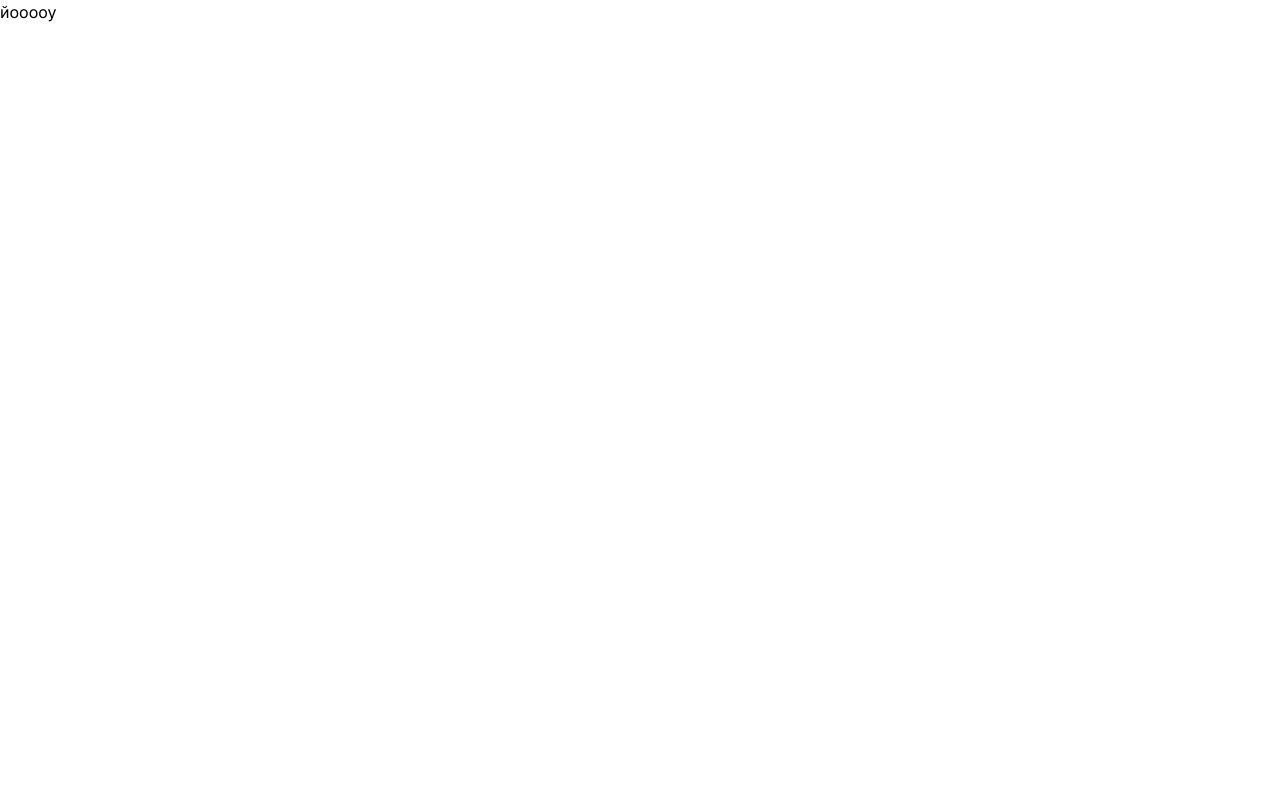
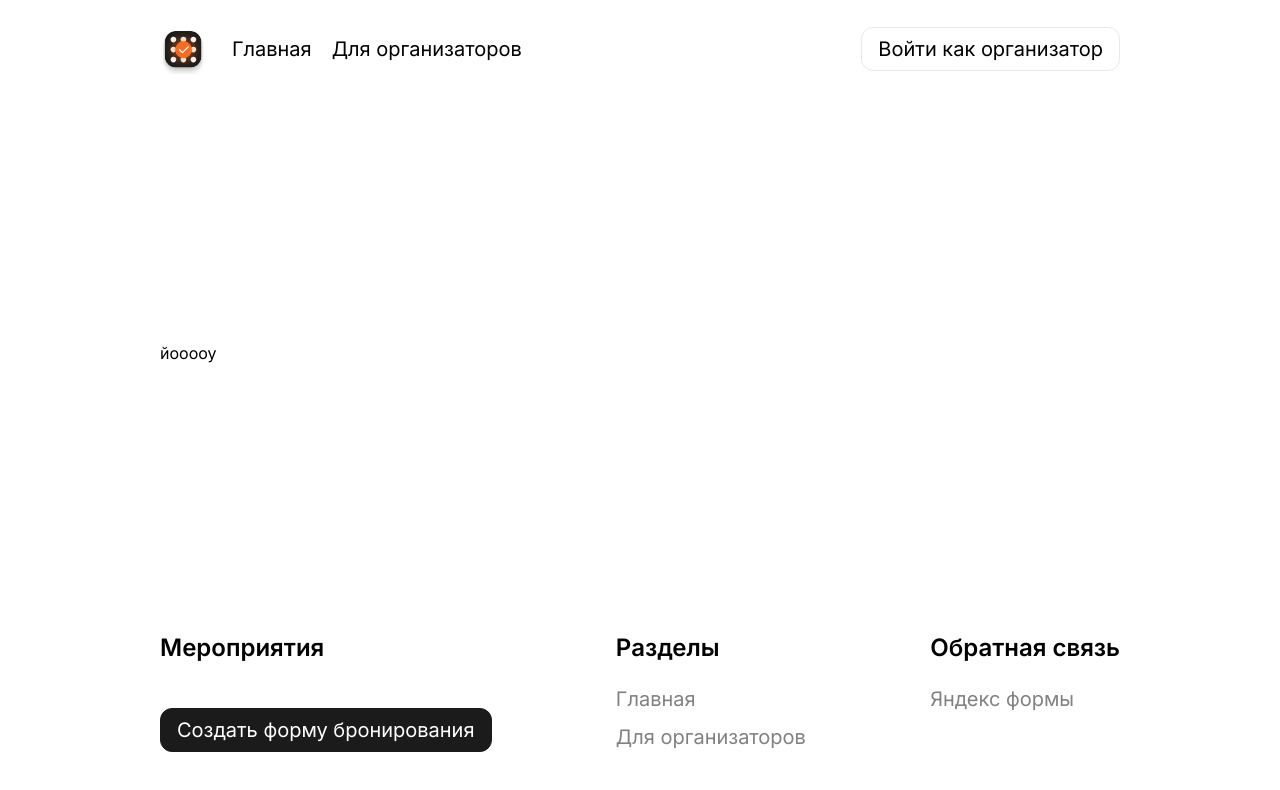
Before and after one commit to viteokB/PP, a React (Vite) app in the folder frontend/: page /createform in a window 1280 px wide. Shown: the top 790 px of the page. Built offline with nearby package versions, Linux system fonts and the light colour scheme.

Commit message:
Сделал базовый роутинг

```diff
--- a/frontend/src/App.tsx
+++ b/frontend/src/App.tsx
@@ -2,14 +2,14 @@ import "./App.css"
 import Header from "./components/Header"
 import Footer from "./components/Footer"
 import Home from "./pages/Home"
+import { Outlet, RouterProvider } from "react-router-dom"
+import { router } from "./router/router"
 const App = () => {
 
   return (
-    <div className="font-[inter] h-screen max-w-screen-xl mx-auto px-40 pt-6 pb-12 flex flex-col justify-between">
-      <Header/>
-      <Home/>
-      <Footer/>
-    </div>
+    <RouterProvider router={router}>
+    </RouterProvider>
+
   )
 }
 
--- a/frontend/src/main.tsx
+++ b/frontend/src/main.tsx
@@ -1,34 +1,12 @@
 import React from "react"
 import { createRoot } from "react-dom/client"
 import { Provider } from "react-redux"
-import App from "./App"
 import { store } from "./app/store"
 import "./index.css"
-import { createBrowserRouter, RouterProvider } from "react-router-dom"
-import Auth from "./pages/Auth"
+import { RouterProvider } from "react-router-dom"
+import App from "./App"
 
-const router = createBrowserRouter([
-  {
-    path: "/",
-    element: <App></App>
-  },
-  {
-    path: "/createform",
-    element: <div>йооооу</div>
-  },
-  {
-    path: "/profile",
-    element: <div>Личный профайл</div>
-  },
-  {
-    path: "/auth",
-    element: <Auth/>
-  },
-  {
-    path: "/register",
-    element: <div>Регистрация</div>
-  },
-])
+
 
 const container = document.getElementById("root")
 if (container) {
@@ -37,7 +15,7 @@ if (container) {
   root.render(
     <React.StrictMode>
       <Provider store={store}>
-        <RouterProvider router={router}></RouterProvider>
+        <App></App>
       </Provider>
     </React.StrictMode>,
   )
--- a/frontend/src/pages/Auth.tsx
+++ b/frontend/src/pages/Auth.tsx
@@ -4,7 +4,8 @@ import arrow from '../assets/arrow.svg'
 const Auth: FC = () => {
   const [isLogin, setIsLogin] = useState<boolean>(false)
   return (
-    <div className={"main-container max-w-[440px] flex flex-col gap-6 items-center"}>
+    <div className={"h-screen flex justify-center items-center"}>
+      <div className={"main-container max-w-[440px] flex flex-col gap-6 items-center c"}>
         <img src={logo} className={"object-cover"} />
         <div>
           {isLogin ? (
@@ -12,7 +13,7 @@ const Auth: FC = () => {
                 <h1 className={"font-semibold text-[26px] text-center"}>Вход в аккаунт</h1>
                 <div className={"mt-1"}>
                   <span>Впервые тут ?</span>
-                <button className={"ml-1.5 text-primary"} onClick={()=>setIsLogin(!isLogin)} >Создать аккаунт</button>
+                  <button className={"ml-1.5 text-primary"} onClick={() => setIsLogin(!isLogin)}>Создать аккаунт</button>
                 </div>
               </>
             ) :
@@ -20,7 +21,7 @@ const Auth: FC = () => {
               <h1 className={"font-semibold text-[26px] text-center"}>Создать аккаунт организатора</h1>
               <div className={"mt-1 text-center"}>
                 <span>Уже есть аккаунт?</span>
-              <button className={"ml-1.5 text-primary"} onClick={()=>setIsLogin(!isLogin)} >Войти</button>
+                <button className={"ml-1.5 text-primary"} onClick={() => setIsLogin(!isLogin)}>Войти</button>
               </div>
             </>
           }
@@ -34,6 +35,7 @@ const Auth: FC = () => {
           <button className={"arrow-btn px-2.5 py-3.5 rounded-[12px] ml-2"}><img src={arrow} alt="" /></button>
         </div>
       </div>
+    </div>
   )
 }
 
--- /dev/null
+++ b/frontend/src/pages/Layout.tsx
@@ -0,0 +1,17 @@
+import React, { FC } from "react"
+import Header from "../components/Header"
+import { Outlet } from "react-router-dom"
+import Footer from "../components/Footer"
+
+const Layout: FC = () => {
+  return (
+    <div
+      className="font-[inter] h-screen max-w-screen-xl mx-auto px-40 pt-6 pb-12 flex flex-col justify-between">
+      <Header />
+      <Outlet />
+      <Footer />
+    </div>
+  )
+}
+
+export default Layout
--- /dev/null
+++ b/frontend/src/router/router.tsx
@@ -0,0 +1,35 @@
+import { createBrowserRouter, Outlet } from "react-router-dom"
+import App from "../App"
+import Auth from "../pages/Auth"
+import React from "react"
+import Header from "../components/Header"
+import Footer from "../components/Footer"
+import Layout from "../pages/Layout"
+import Home from "../pages/Home"
+
+export const router= createBrowserRouter([
+  {
+    path: "/",
+    element: <Layout/>,
+    children: [
+      {
+        index: true,
+        element: <Home/>
+      },
+      {
+        path: "/createform",
+        element: <div>йооооу</div>
+      },
+      {
+        path: "/profile",
+        element: <div>Личный профайл</div>
+      },
+    ]
+  },
+
+  {
+    path: "/auth",
+    element: <Auth />
+  },
+
+])
```
Lines whose indentation alone changed are shown as unchanged.
